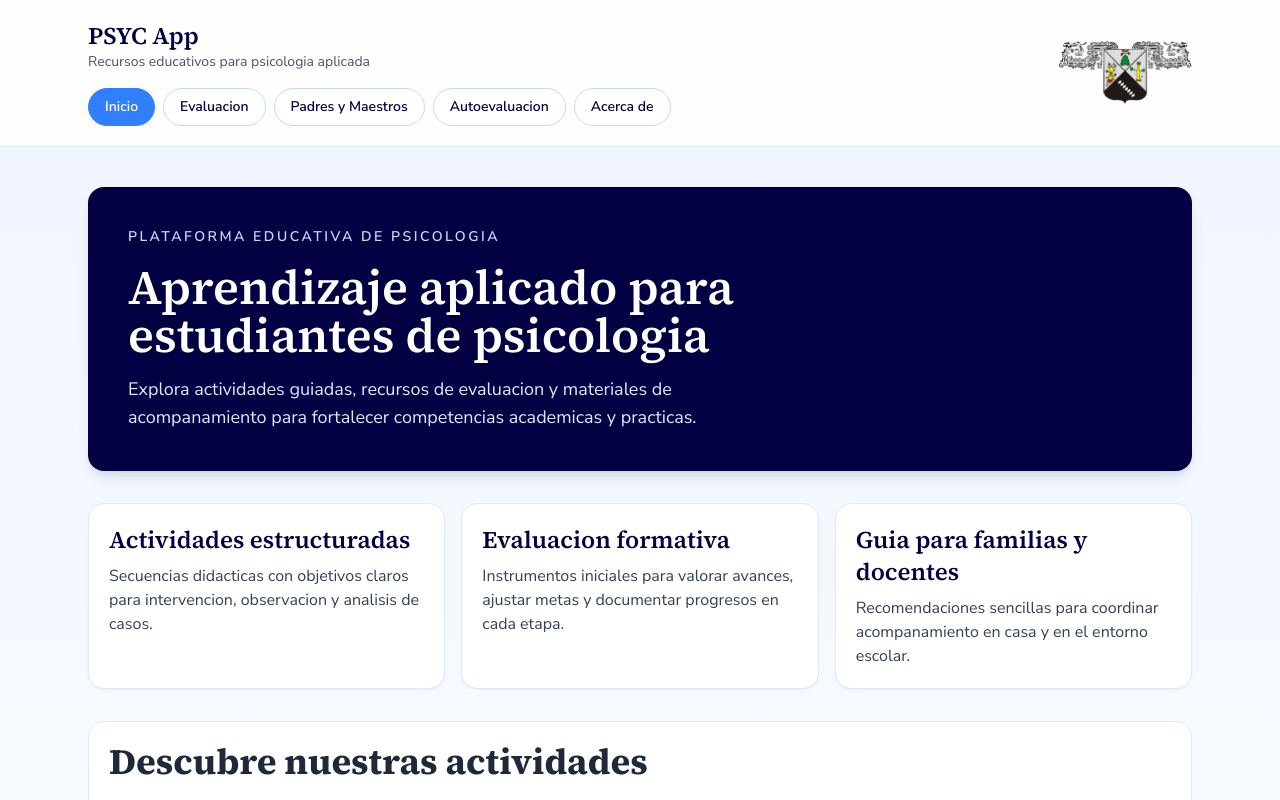
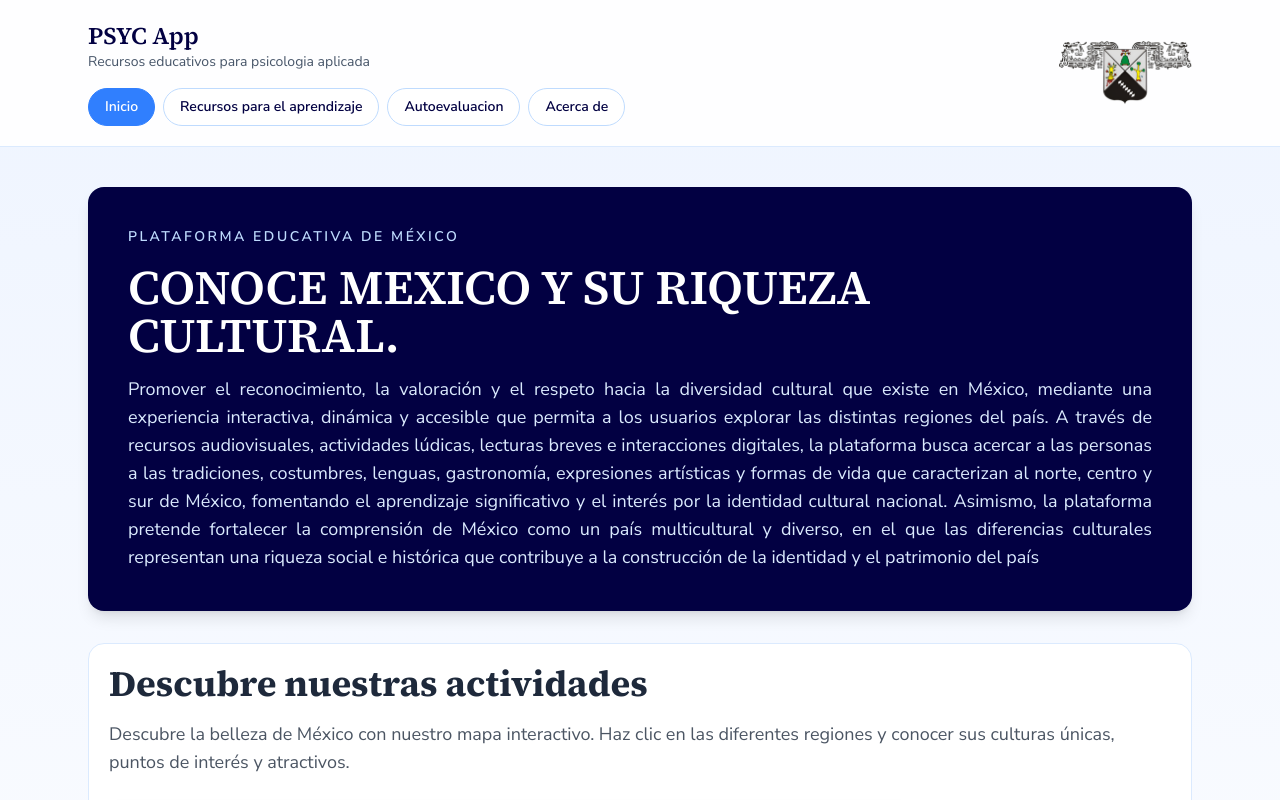
Before and after one commit to MigueDeep/psychology-app, a React (Vite) app: page / in a window 1280 px wide. Shown: the top 800 px of the page. Built offline with nearby package versions, Linux system fonts and the light colour scheme.

Commit message:
changes 1

```diff
--- a/src/data/home.ts
+++ b/src/data/home.ts
@@ -1,10 +1,10 @@
 import type { FeatureCard, HeroContent } from '../types/content'
 
 export const homeHero: HeroContent = {
-  eyebrow: 'Plataforma educativa de psicologia',
-  title: 'Aprendizaje aplicado para estudiantes de psicologia',
+  eyebrow: 'Plataforma educativa de México',
+  title: 'CONOCE MEXICO Y SU RIQUEZA CULTURAL.',
   description:
-    'Explora actividades guiadas, recursos de evaluacion y materiales de acompanamiento para fortalecer competencias academicas y practicas.',
+    'Promover el reconocimiento, la valoración y el respeto hacia la diversidad cultural que existe en México, mediante una experiencia interactiva, dinámica y accesible que permita a los usuarios explorar las distintas regiones del país. A través de recursos audiovisuales, actividades lúdicas, lecturas breves e interacciones digitales, la plataforma busca acercar a las personas a las tradiciones, costumbres, lenguas, gastronomía, expresiones artísticas y formas de vida que caracterizan al norte, centro y sur de México, fomentando el aprendizaje significativo y el interés por la identidad cultural nacional. Asimismo, la plataforma pretende fortalecer la comprensión de México como un país multicultural y diverso, en el que las diferencias culturales representan una riqueza social e histórica que contribuye a la construcción de la identidad y el patrimonio del país',
 }
 
 export const homeFeatures: FeatureCard[] = [
--- a/src/data/navigation.ts
+++ b/src/data/navigation.ts
@@ -2,8 +2,7 @@ import type { NavItem } from '../types/content'
 
 export const navItems: NavItem[] = [
   { label: 'Inicio', path: '/' },
-  { label: 'Evaluacion', path: '/evaluacion' },
-  { label: 'Padres y Maestros', path: '/padres-maestros' },
+  { label: 'Recursos para el aprendizaje', path: '/padres-maestros' },
   { label: 'Autoevaluacion', path: '/autoevaluacion' },
   { label: 'Acerca de', path: '/acerca-de' },
 ]
--- a/src/pages/HomePage.tsx
+++ b/src/pages/HomePage.tsx
@@ -1,4 +1,3 @@
-import { FeatureGrid } from '../sections/home/FeatureGrid'
 import { HeroSection } from '../sections/home/HeroSection'
 import { MapSection } from '../sections/home/MapSection'
 
@@ -6,7 +5,6 @@ export function HomePage() {
   return (
     <div>
       <HeroSection />
-      <FeatureGrid />
       <MapSection />
     </div>
   )
--- a/src/pages/ParentsTeachersPage.tsx
+++ b/src/pages/ParentsTeachersPage.tsx
@@ -5,8 +5,8 @@ export function ParentsTeachersPage() {
   return (
     <div>
       <PageHeader
-        title="Padres y Maestros"
-        description="Recomendaciones practicas para fortalecer el acompanamiento coordinado entre hogar y escuela."
+        title="Recursos para el aprendizaje"
+        description="Actividades y materiales para apoyar el aprendizaje."
       />
       <section className="grid gap-4 md:grid-cols-2">
         {guidanceCards.map((card) => (
--- a/src/sections/home/HeroSection.tsx
+++ b/src/sections/home/HeroSection.tsx
@@ -5,7 +5,7 @@ export function HeroSection() {
     <section className="rounded-2xl bg-primary px-6 py-10 text-white shadow-lg md:px-10">
       <p className="text-sm font-semibold uppercase tracking-[0.18em] text-blue-200">{homeHero.eyebrow}</p>
       <h1 className="mt-4 max-w-3xl font-heading text-4xl leading-tight md:text-5xl">{homeHero.title}</h1>
-      <p className="mt-4 max-w-2xl text-base text-blue-100 md:text-lg">{homeHero.description}</p>
+      <p className="mt-4 max-w-5xl text-base text-blue-100 md:text-lg text-justify">{homeHero.description}</p>
     </section>
   )
 }
```
